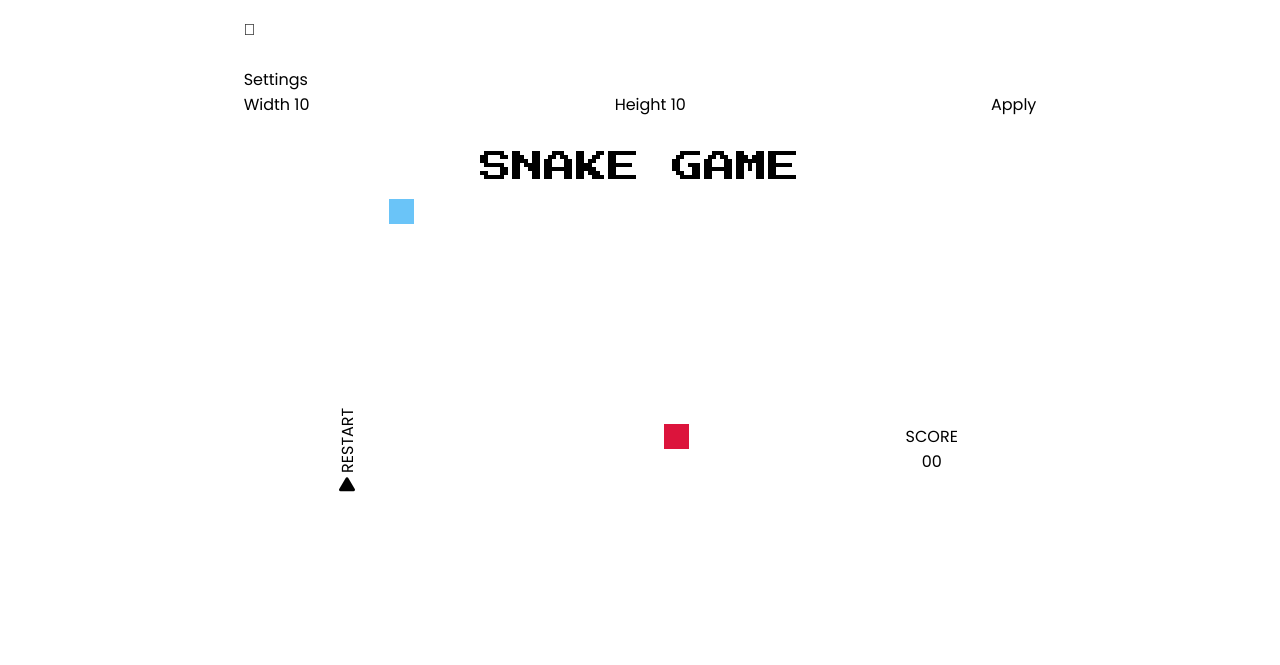
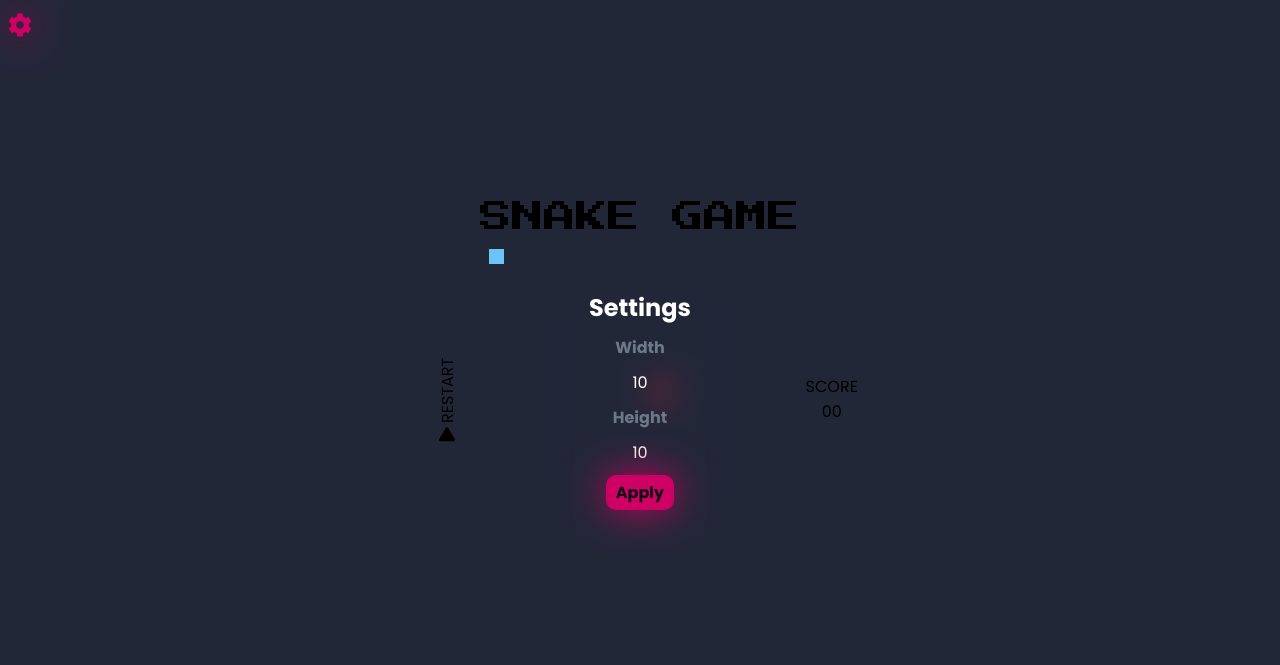
Before and after one commit to JosueEnriquez/Game-Snake, a plain HTML site: page index.html in a window 1280 px wide. Shown: the top 665 px of the page. Drawn offline with Linux system fonts and the light colour scheme.

Commit message:
Estilos al header agregados

```diff
--- a/assets/css/style.css
+++ b/assets/css/style.css
@@ -1,3 +1,31 @@
+:root {
+  --clr-bg: #222738;
+  --clr-bg2: #181825;
+  --clr-bg2: #ffffff;
+  --clr-bg4: #4cffd7;
+  --clr-bds: #212130;
+
+  --clr-bds1: #FF0000;
+  --clr-bds2: #00FF00;
+  --clr-bds3: #0000FF;
+  --clr-bds4: #FFFF00;
+  --clr-bds5: #FF00FF;
+  --clr-bds6: #00FFFF;
+  --clr-bds7: #FF9C00;
+  --clr-bds8: #800080;
+  --clr-bds9: #DEFF00;
+  --clr-bds10: #FF5A04;
+  --clr-bds11: #8408FF;
+  --clr-bds12: #00A08C;
+  --clr-bds13: #FFC600;
+  --clr-bds14: #CE0063;
+
+
+  --clr-tx1: #6e7888;
+  --clr-tx2: #222738;
+
+}
+
 .body {
   height: 100vh;
   width: 100vw;
@@ -7,7 +35,103 @@
   align-items: center;
 
   font-family: 'Poppins', sans-serif;
+
+  background-color: var(--clr-bg);
 }
+
+/* !  Header  */
+
+.button-setting {
+ position: absolute;
+ z-index: 1;
+ top: 0.5rem;
+ left: 0.5rem;
+
+ font-size: 1.5rem;
+ color: var(--clr-bds14);
+
+ transition: all 1s ease-in-out;
+ filter: drop-shadow(0 0 20px var(--clr-bds14));
+}
+
+.button-setting:active{
+  transform: translateX(calc(50vw - 50% - 0.5rem)) translateY(calc(50vh - 50% - 0.5rem)) scale(2) rotate(720deg);
+}
+
+.setting-container {
+  width: 200px;
+  padding: 15px;
+
+  position: absolute;
+  top: 0;
+  left: 0;
+  z-index: 2;
+
+  display: flex;
+  flex-direction: column;
+  justify-content: center;
+  align-items: center;
+  gap: 10px;
+
+  transform: translateX(calc(50vw - 50%)) translateY(calc(50vh - 50%));
+  backdrop-filter: blur(1rem);
+  border-radius: 20px;
+  transition: all 0.5s ease-in-out;
+}
+
+.button-close {
+  width: 100%;
+
+  position: absolute;
+  top: 15px;
+  right: 15px;
+
+  display: flex;
+  justify-content: right;
+
+  font-size: 1rem;
+  color: white;
+
+  filter: drop-shadow(0 0 20px white);
+}
+
+.setting-title{
+  font-size: 1.5rem;
+  font-weight: bold;
+  color: white;
+}
+
+.setting-label {
+  font-weight: bold;
+  color: var(--clr-tx1);
+}
+
+.setting-input {
+  width: 50px;
+
+  text-align: center;
+  color: white;
+}
+
+.setting-input::-webkit-inner-spin-button,
+.setting-input::-webkit-outer-spin-button
+{
+  -webkit-appearance: none;
+  margin: 0;
+}
+
+.button-apply {
+  padding: 5px 10px;
+
+  font-weight: bold;
+  color: #0f0717;
+
+  border-radius: 10px;
+  filter: drop-shadow(0 0 20px var(--clr-bds14));
+  background-color: var(--clr-bds14);
+}
+
+/* !  Main  */
 
 .title {
   font-family: 'Press Start 2P', cursive;
@@ -33,7 +157,7 @@
 .board {
   height: auto;
   width: 70vw;
-  max-width: 500px;
+  max-width: 300px;
 
   position: relative;
 
--- a/index.html
+++ b/index.html
@@ -21,9 +21,9 @@
 <body class="body">
   <!--? Header -->
   <header class="header">
-    <span class="button-setting"><i class="fal fa-cog"></i></span>
+    <span class="button-setting"><i class="fas fa-cog"></i></span>
     <div class="setting-container">
-      <span class="button-close"></span><i class="far fa-times"></i></span>
+      <span class="button-close"><i class="far fa-times"></i></span>
       <h2 class="setting-title">Settings</h2>
       <label class="setting-label" for="inputWidth">Width</label>
       <input class="setting-input" type="number" id="inputWidth" value="10">
@@ -53,6 +53,7 @@
       </div>
     </section>
   </main>
+  <!--? Footer -->
   <footer class="footer">
     <div class="footer-contact"><a href="#"><i class="fab fa-github"></i></a></div>
     <span class="footer-autor">SnakeGame developed by Josué Enriquez with much ❤</span>
```
